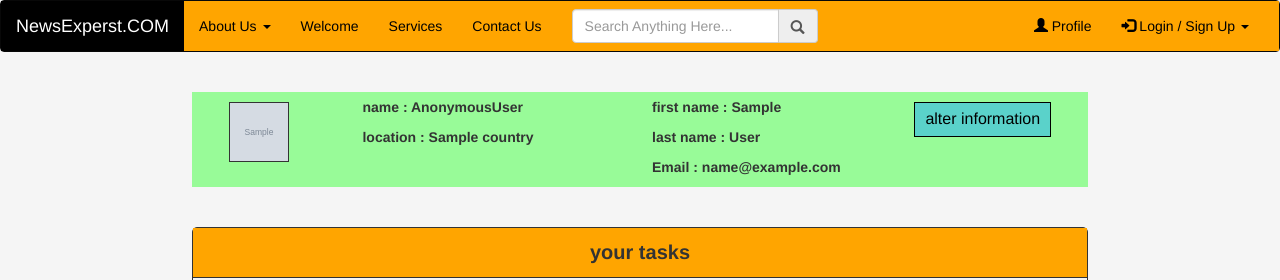
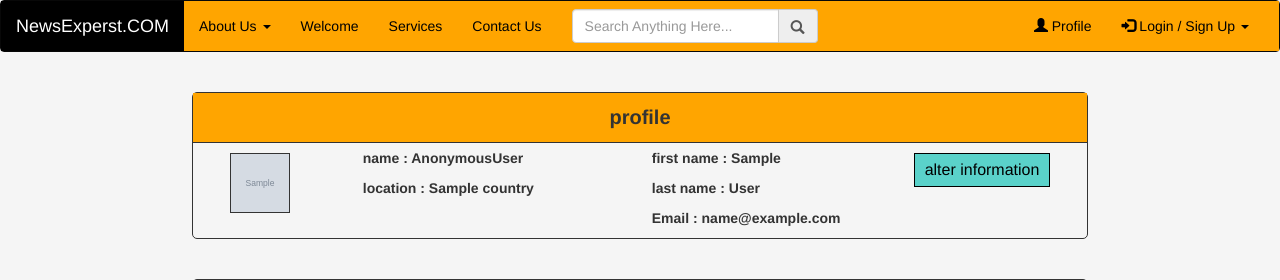
Before and after one commit to redwane23/NewsExperts, a Django app: template Profile/templates/Profile/profile.html in a window 1280 px wide. Shown: the top 280 px of the page. Run offline with Django 3.2, Linux system fonts and the light colour scheme; the template is opened without the code that fills it: most values are stand-ins (such as "Sample title", 1, 10 or a date in 2020); grey boxes marked "Sample" are stand-in pictures; some libraries are stand-ins or nearby versions.

Commit message:
enhance the stiling of the profile page

```diff
--- a/Profile/static/Profile/css/profile.css
+++ b/Profile/static/Profile/css/profile.css
@@ -1,12 +1,17 @@
 body{
   background-color: whitesmoke !important;
 }
-.profile-section{
-    display:flex;
+
+.profile-section {
     margin: 5vh 15vw;
     justify-content: space-around;
-    background-color: palegreen;
+    border-radius: 5px;
+    border: 1px solid;
   }
+.profile-infor{
+  display: flex;
+  justify-content: space-around;
+}
 
 .profile_picture{
     width: 60px;
--- a/Profile/templates/Profile/profile.html
+++ b/Profile/templates/Profile/profile.html
@@ -68,12 +68,14 @@
     </div>
 
     <div class="profile-section">
+        <p class="heading">profile</p>
+        <div class="profile-infor">
         {%if profile.Picture %}
             <img src="{{ profile.Picture.url }}" class="profile_picture">
         {% else %}
             <img src="{% static 'Profile/images/default.png' %}" class="profile_picture">
         {% endif %}
-        <div style="z-index: 1; font-weight: bolder; margin-top: 5px;">
+        <div style="z-index: 1; font-weight: bolder; margin-top: 5px;border-right: 1px soli;">
             <p > name : {{user}}</p>
             {%if profile.City  %}
 
@@ -91,6 +93,7 @@
 
         </div>
         <a href="alter" class="alter-button" style="text-decoration: none;"> alter information </a>
+        </div>
     </div>
 
 
```
